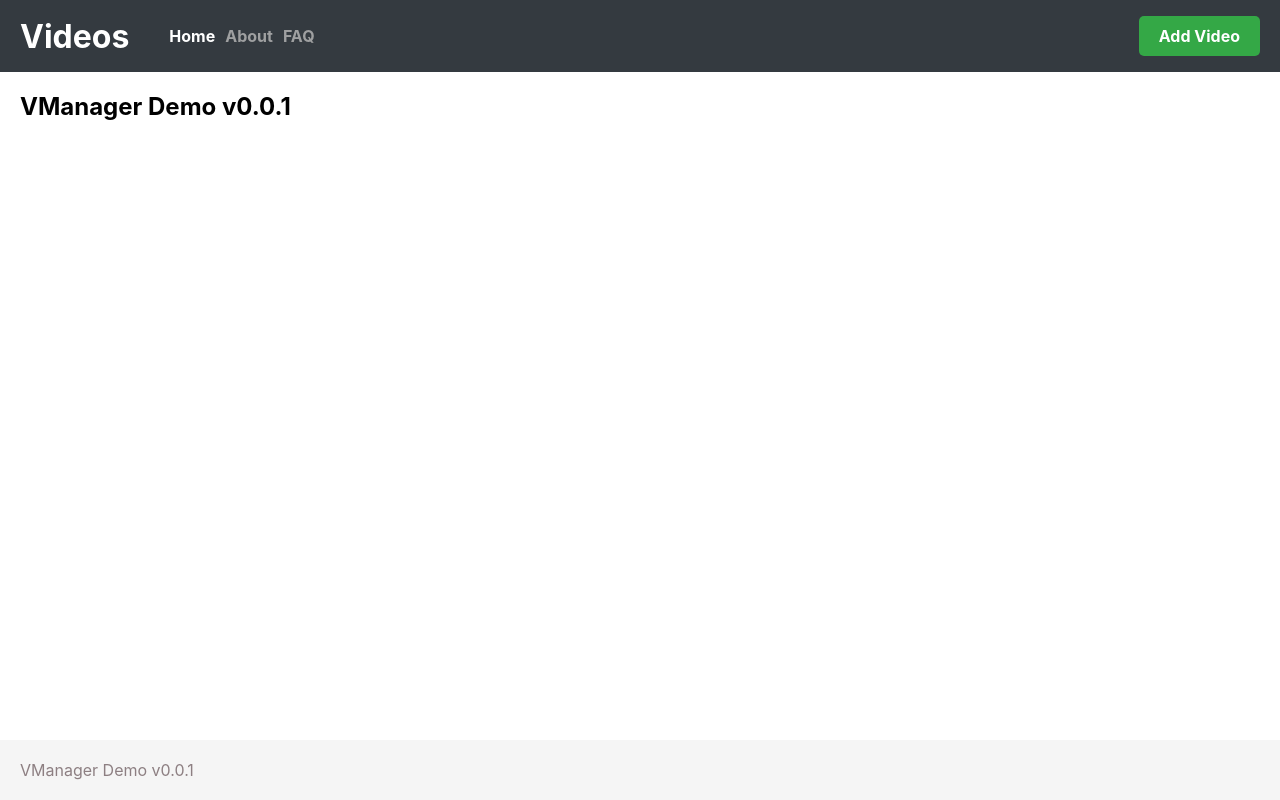
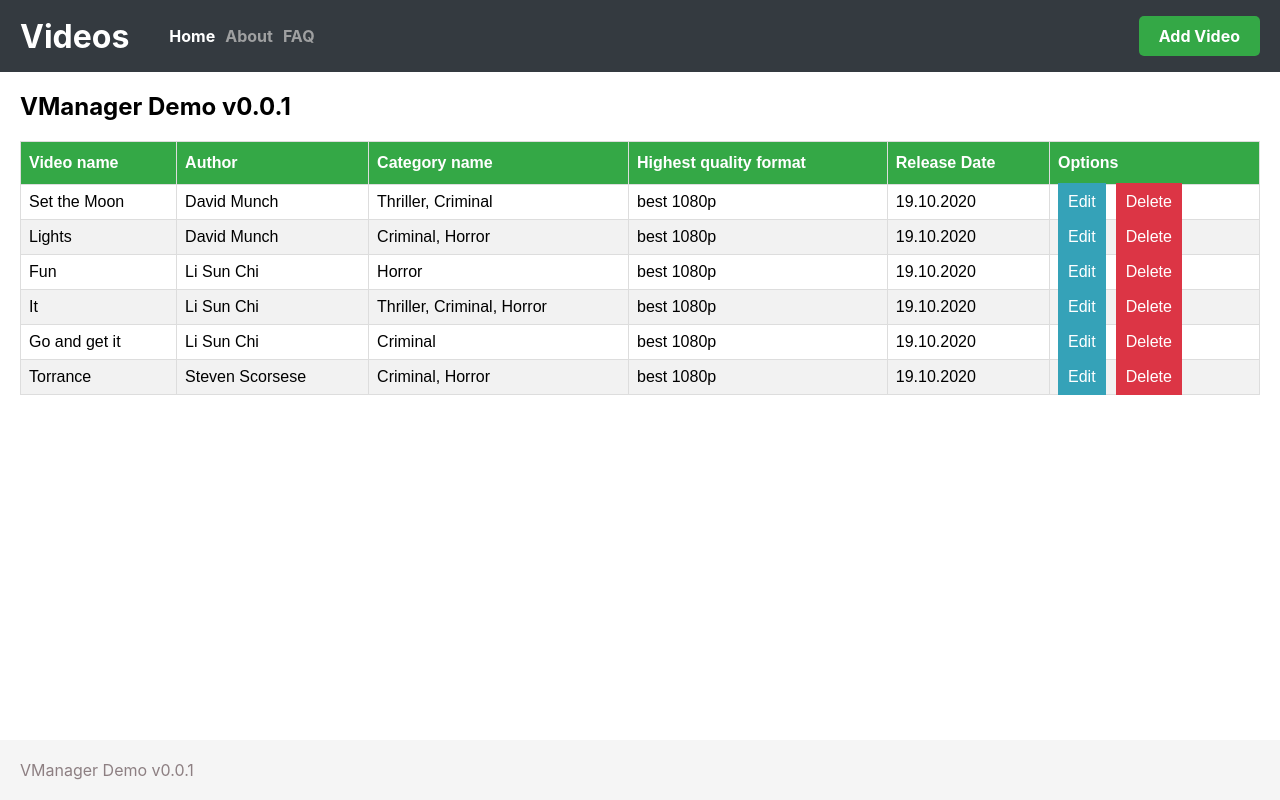
Before and after one commit to BolajiOlajide/moving-image-dev-challenge, a React (Create React App) app: page / in a window 1280 px wide. Built offline with nearby package versions, Linux system fonts and the light colour scheme; data requests are answered from the project's data file.

Commit message:
render videos

```diff
--- a/package.json
+++ b/package.json
@@ -21,6 +21,7 @@
     "react-dom": "16.14.0",
     "react-router-dom": "^5.2.0",
     "react-scripts": "4.0.0",
+    "react-table": "^7.6.2",
     "typescript": "4.0.5",
     "web-vitals": "^1.0.1"
   },
--- a/src/common/interfaces.ts
+++ b/src/common/interfaces.ts
@@ -21,3 +21,7 @@ export interface ProcessedVideo {
   author: string;
   categories: string[];
 }
+
+export interface VideoListProps {
+  videos: ProcessedVideo[]
+}
--- /dev/null
+++ b/src/components/Spinner.tsx
@@ -0,0 +1,6 @@
+import React from 'react';
+
+
+const Spinner: React.FC = () => <div className="loader">Loading...</div>;
+
+export default Spinner;
--- a/src/components/VideoList.tsx
+++ b/src/components/VideoList.tsx
@@ -1 +1,43 @@
 import React from 'react';
+
+import type { VideoListProps } from '../common/interfaces';
+
+
+const VideoList: React.FC<VideoListProps> = (props: VideoListProps) => {
+  const { videos } = props;
+
+  return (
+    <table className="videos">
+      <thead>
+        <tr>
+          <th>Video name</th>
+          <th>Author</th>
+          <th>Category name</th>
+          <th>Highest quality format</th>
+          <th>Release Date</th>
+          <th>Options</th>
+        </tr>
+      </thead>
+
+      <tbody>
+        {videos.map(video => {
+          return (
+            <tr key={video.id}>
+              <td>{video.name}</td>
+              <td>{video.author}</td>
+              <td>{video.categories.join(', ')}</td>
+              <td>best 1080p</td>
+              <td>19.10.2020</td>
+              <td>
+                <a href={`/video/edit/${video.id}`} className="edit-vid-btn">Edit</a>
+                <a href={`/video/delete/${video.id}`} className="delete-vid-btn">Delete</a>
+              </td>
+            </tr>
+          )
+        })}
+      </tbody>
+    </table>
+  )
+};
+
+export default VideoList;
--- a/src/index.css
+++ b/src/index.css
@@ -5,6 +5,10 @@ body {
     sans-serif;
   -webkit-font-smoothing: antialiased;
   -moz-osx-font-smoothing: grayscale;
+}
+
+:root {
+  --greenColor: #34a846;
 }
 
 #root {
@@ -54,7 +58,7 @@ color: #FFF
 }
 
 .add-video {
-  background: #34a846;
+  background: var(--greenColor);
   padding: 10px 20px;
   border-radius: 5px;
   text-decoration: none;
@@ -72,3 +76,129 @@ footer {
   color: #8d7f82;
   padding: 20px;
 }
+
+.loader {
+  color: #000;
+  font-size: 90px;
+  text-indent: -9999em;
+  overflow: hidden;
+  width: 1em;
+  height: 1em;
+  border-radius: 50%;
+  margin: 72px auto;
+  position: relative;
+  -webkit-transform: translateZ(0);
+  -ms-transform: translateZ(0);
+  transform: translateZ(0);
+  -webkit-animation: load6 1.7s infinite ease, round 1.7s infinite ease;
+  animation: load6 1.7s infinite ease, round 1.7s infinite ease;
+}
+
+@-webkit-keyframes load6 {
+  0% {
+    box-shadow: 0 -0.83em 0 -0.4em, 0 -0.83em 0 -0.42em, 0 -0.83em 0 -0.44em, 0 -0.83em 0 -0.46em, 0 -0.83em 0 -0.477em;
+  }
+  5%,
+  95% {
+    box-shadow: 0 -0.83em 0 -0.4em, 0 -0.83em 0 -0.42em, 0 -0.83em 0 -0.44em, 0 -0.83em 0 -0.46em, 0 -0.83em 0 -0.477em;
+  }
+  10%,
+  59% {
+    box-shadow: 0 -0.83em 0 -0.4em, -0.087em -0.825em 0 -0.42em, -0.173em -0.812em 0 -0.44em, -0.256em -0.789em 0 -0.46em, -0.297em -0.775em 0 -0.477em;
+  }
+  20% {
+    box-shadow: 0 -0.83em 0 -0.4em, -0.338em -0.758em 0 -0.42em, -0.555em -0.617em 0 -0.44em, -0.671em -0.488em 0 -0.46em, -0.749em -0.34em 0 -0.477em;
+  }
+  38% {
+    box-shadow: 0 -0.83em 0 -0.4em, -0.377em -0.74em 0 -0.42em, -0.645em -0.522em 0 -0.44em, -0.775em -0.297em 0 -0.46em, -0.82em -0.09em 0 -0.477em;
+  }
+  100% {
+    box-shadow: 0 -0.83em 0 -0.4em, 0 -0.83em 0 -0.42em, 0 -0.83em 0 -0.44em, 0 -0.83em 0 -0.46em, 0 -0.83em 0 -0.477em;
+  }
+}
+
+@keyframes load6 {
+  0% {
+    box-shadow: 0 -0.83em 0 -0.4em, 0 -0.83em 0 -0.42em, 0 -0.83em 0 -0.44em, 0 -0.83em 0 -0.46em, 0 -0.83em 0 -0.477em;
+  }
+  5%,
+  95% {
+    box-shadow: 0 -0.83em 0 -0.4em, 0 -0.83em 0 -0.42em, 0 -0.83em 0 -0.44em, 0 -0.83em 0 -0.46em, 0 -0.83em 0 -0.477em;
+  }
+  10%,
+  59% {
+    box-shadow: 0 -0.83em 0 -0.4em, -0.087em -0.825em 0 -0.42em, -0.173em -0.812em 0 -0.44em, -0.256em -0.789em 0 -0.46em, -0.297em -0.775em 0 -0.477em;
+  }
+  20% {
+    box-shadow: 0 -0.83em 0 -0.4em, -0.338em -0.758em 0 -0.42em, -0.555em -0.617em 0 -0.44em, -0.671em -0.488em 0 -0.46em, -0.749em -0.34em 0 -0.477em;
+  }
+  38% {
+    box-shadow: 0 -0.83em 0 -0.4em, -0.377em -0.74em 0 -0.42em, -0.645em -0.522em 0 -0.44em, -0.775em -0.297em 0 -0.46em, -0.82em -0.09em 0 -0.477em;
+  }
+  100% {
+    box-shadow: 0 -0.83em 0 -0.4em, 0 -0.83em 0 -0.42em, 0 -0.83em 0 -0.44em, 0 -0.83em 0 -0.46em, 0 -0.83em 0 -0.477em;
+  }
+}
+
+@-webkit-keyframes round {
+  0% {
+    -webkit-transform: rotate(0deg);
+    transform: rotate(0deg);
+  }
+  100% {
+    -webkit-transform: rotate(360deg);
+    transform: rotate(360deg);
+  }
+}
+
+@keyframes round {
+  0% {
+    -webkit-transform: rotate(0deg);
+    transform: rotate(0deg);
+  }
+  100% {
+    -webkit-transform: rotate(360deg);
+    transform: rotate(360deg);
+  }
+}
+
+.videos {
+  font-family: Arial, Helvetica, sans-serif;
+  border-collapse: collapse;
+  width: 100%;
+}
+
+.videos td, .videos th {
+  border: 1px solid #ddd;
+  padding: 8px;
+}
+
+.videos tr:nth-child(even) {
+  background-color: #f2f2f2;
+}
+
+.videos tr:hover {background-color: #ddd;}
+
+.videos th {
+  padding-top: 12px;
+  padding-bottom: 12px;
+  text-align: left;
+  background-color: var(--greenColor);
+  color: white;
+}
+
+.edit-vid-btn {
+  background: #35a2b8;
+  padding: 10px;
+  /* margin: 10px; */
+  color: #fff;
+  text-decoration: none;
+}
+
+.delete-vid-btn {
+  background: #dc3545;
+  padding: 10px;
+  color: #fff;
+  margin: 10px;
+  text-decoration: none;
+}
--- a/src/pages/home.tsx
+++ b/src/pages/home.tsx
@@ -3,6 +3,8 @@ import React, { useEffect, useState } from 'react';
 import type { ProcessedVideo } from '../common/interfaces';
 import { getVideos } from '../services/videos';
 import Layout from '../components/Layout';
+import Spinner from '../components/Spinner';
+import VideoList from '../components/VideoList';
 
 const Home: React.FC = () => {
   const [isLoading, setIsLoading] = useState<boolean>(false);
@@ -23,6 +25,8 @@ const Home: React.FC = () => {
   return (
     <Layout>
       <h2>VManager Demo v0.0.1</h2>
+
+      { isLoading ? <Spinner /> : <VideoList videos={videos} />}
     </Layout>
   );
 };
```
Also changed, not shown: 1 other file (tests, documents, lock files or other folders).
